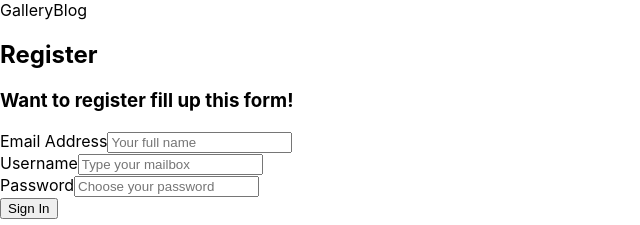
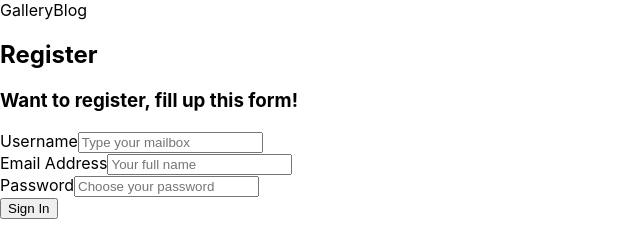
Before and after one commit to Zencoder12/blog-front-end, a React (Create React App) app: page / in a window 1280 px wide. Shown: the top 225 px of the page, without its empty margins (0-640 px from the left). Built offline with nearby package versions, Linux system fonts and the light colour scheme; the HTML template or start-up script is replaced by a standard one.

Commit message:
Extract subcomponent FormGroup.

```diff
--- a/src/components/Form.jsx
+++ b/src/components/Form.jsx
@@ -1,40 +1,45 @@
-import React from "react";
+import React, { useState } from "react";
+import FormGroup from "../subcomponents/form/FormGroup";
 
 const Form = () => {
+  const [state, setState] = useState({ email: "", username: "", password: "" });
+
+  const handleChange = (event) => {
+    const { name, value } = event.target;
+    setState((prevState) => ({ ...prevState, [name]: value }));
+  };
+
   return (
     <div className="container">
       <form className="form form__box">
         <header className="form form__header">
           <h2>Register</h2>
-          <h3>Want to register fill up this form!</h3>
+          <h3>Want to register, fill up this form!</h3>
         </header>
-        <div className="form form__group">
-          <label className="form form__label">Email Address</label>
-          <input
-            className="form form__input"
-            type="text"
-            name="name"
-            placeholder="Your full name"
-          />
-        </div>
-        <div className="form form__group">
-          <label className="form form__label">Username</label>
-          <input
-            className="form form__input"
-            type="text"
-            name="name"
-            placeholder="Type your mailbox"
-          />
-        </div>
-        <div className="form form__group">
-          <label className="form form__label">Password</label>
-          <input
-            className="form form__input"
-            type="text"
-            name="name"
-            placeholder="Choose your password"
-          />
-        </div>
+        <FormGroup
+          label="Username"
+          name="username"
+          onChange={handleChange}
+          placeholder="Type your mailbox"
+          type="text"
+          value={state.userName}
+        />
+        <FormGroup
+          label="Email Address"
+          name="email"
+          onChange={handleChange}
+          placeholder="Your full name"
+          type="email"
+          value={state.email}
+        />
+        <FormGroup
+          label="Password"
+          name="password"
+          onChange={handleChange}
+          placeholder="Choose your password"
+          type="password"
+          value={state.password}
+        />
         <button className="form form__btn">Sign In</button>
       </form>
     </div>
--- /dev/null
+++ b/src/subcomponents/form/FormGroup.jsx
@@ -0,0 +1,22 @@
+import React from "react";
+
+const FormGroup = ({ name, label, value, onChange, placeholder, type }) => {
+  return (
+    <div className="form form__group">
+      <label className="form form__label" htmlFor={name}>
+        {label}
+      </label>
+      <input
+        className="form form__input"
+        id={name}
+        name={name}
+        type={type}
+        value={value}
+        onChange={onChange}
+        placeholder={placeholder}
+      />
+    </div>
+  );
+};
+
+export default FormGroup;
```
